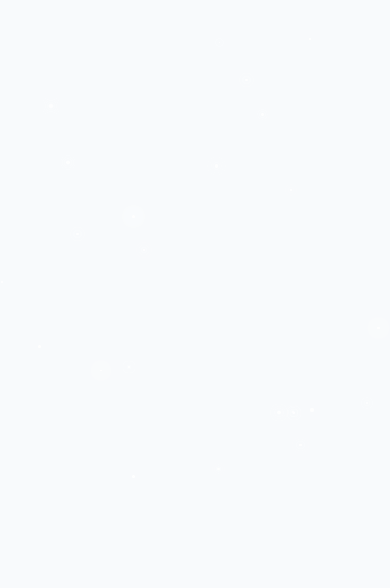
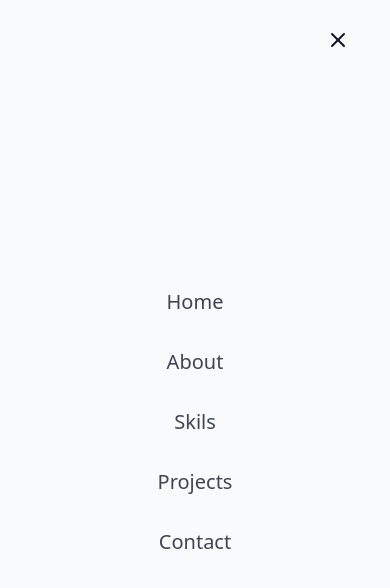
Before and after one commit to callumjbain/callumbain, a React (Vite) app: page / in a window 390 px wide. Shown: the top 588 px of the page. Built offline with nearby package versions, Linux system fonts and the light colour scheme; the HTML template or start-up script is replaced by a standard one.

Commit message:
mobile a desktop nav bar setup

```diff
--- /dev/null
+++ b/src/components/NavBar.tsx
@@ -0,0 +1,94 @@
+import { useEffect, useState } from "react";
+import { cn } from "../lib/utils";
+import { Menu, X } from "lucide-react";
+
+const navItems = [
+  { name: "Home", href: "#hero" },
+  { name: "About", href: "#about" },
+  { name: "Skils", href: "#skills" },
+  { name: "Projects", href: "#projects" },
+  { name: "Contact", href: "#contact" },
+];
+
+export const NavBar = () => {
+  const [isScrolled, setIsScrolled] = useState<boolean>(false);
+  const [isMenuOpen, setIsMenuOpen] = useState<boolean>(true);
+
+  useEffect(() => {
+    const handleScroll = () => {
+      setIsScrolled(window.screenY > 10);
+    };
+
+    window.addEventListener("scroll", handleScroll);
+    return () => {
+      window.removeEventListener("scroll", handleScroll);
+    };
+  }, []);
+
+  return (
+    <nav
+      className={cn(
+        "fixed w-full z-40 transition-all duration-300",
+        isScrolled ? "py-3 pg-background/80 backdrop-blur-md shadow-xs" : "py-5"
+      )}
+    >
+      <div className="container flex items-center justify-between">
+        <a
+          href="#hero"
+          className="text-xl font-bold text-primary flex items-center"
+        >
+          <span className="relative z-10">
+            <span className="text-glow text-foreground">Callum Bain </span>{" "}
+            Portfolio
+          </span>
+        </a>
+
+        {/* Desktop Version */}
+        <div className="hidden md:flex space-x-8">
+          {navItems.map((item, key) => (
+            <a
+              key={key}
+              href={item.href}
+              className="text-foreground/80 hover:text-primary transition-colors duration-300"
+            >
+              {item.name}
+            </a>
+          ))}
+        </div>
+
+        {/* Mobile Version */}
+
+        <button
+          onClick={() => setIsMenuOpen((prev) => !prev)}
+          className="md:hidden p-2 text-foreground z-50"
+          aria-label={isMenuOpen ? "Close Menu" : "Open Menu"}
+        >
+          {isMenuOpen ? <X size={24} /> : <Menu size={24} />}
+        </button>
+
+        <div
+          className={cn(
+            "fixed inset-0 bg-background backdrop-blur-md z-40 flex flex-col items-center justify-center",
+            "transition-all duration-300 md:hidden",
+            isMenuOpen
+              ? "opacity-100 pointer-events-auto"
+              : "opacity-0 pointer-events-none"
+          )}
+        >
+          <div className="flex flex-col space-y-8 text-xl">
+            {navItems.map((item, key) => (
+              <a
+                key={key}
+                href={item.href}
+                className="text-foreground/80 hover:text-primary transition-colors duration-300"
+                onClick={() => setIsMenuOpen(false)}
+              >
+                {item.name}
+              </a>
+            ))}
+          </div>
+        </div>
+      </div>
+    </nav>
+  );
+};
--- a/src/pages/home.tsx
+++ b/src/pages/home.tsx
@@ -1,3 +1,4 @@
+import { NavBar } from "../components/NavBar";
 import { StarBackground } from "../components/StarBackground";
 import { ThemeToggle } from "../components/ThemeToggle";
 
@@ -11,6 +12,7 @@
       <StarBackground />
 
       {/* Navbar */}
+      <NavBar />
 
       {/* Main content */}
 
```
